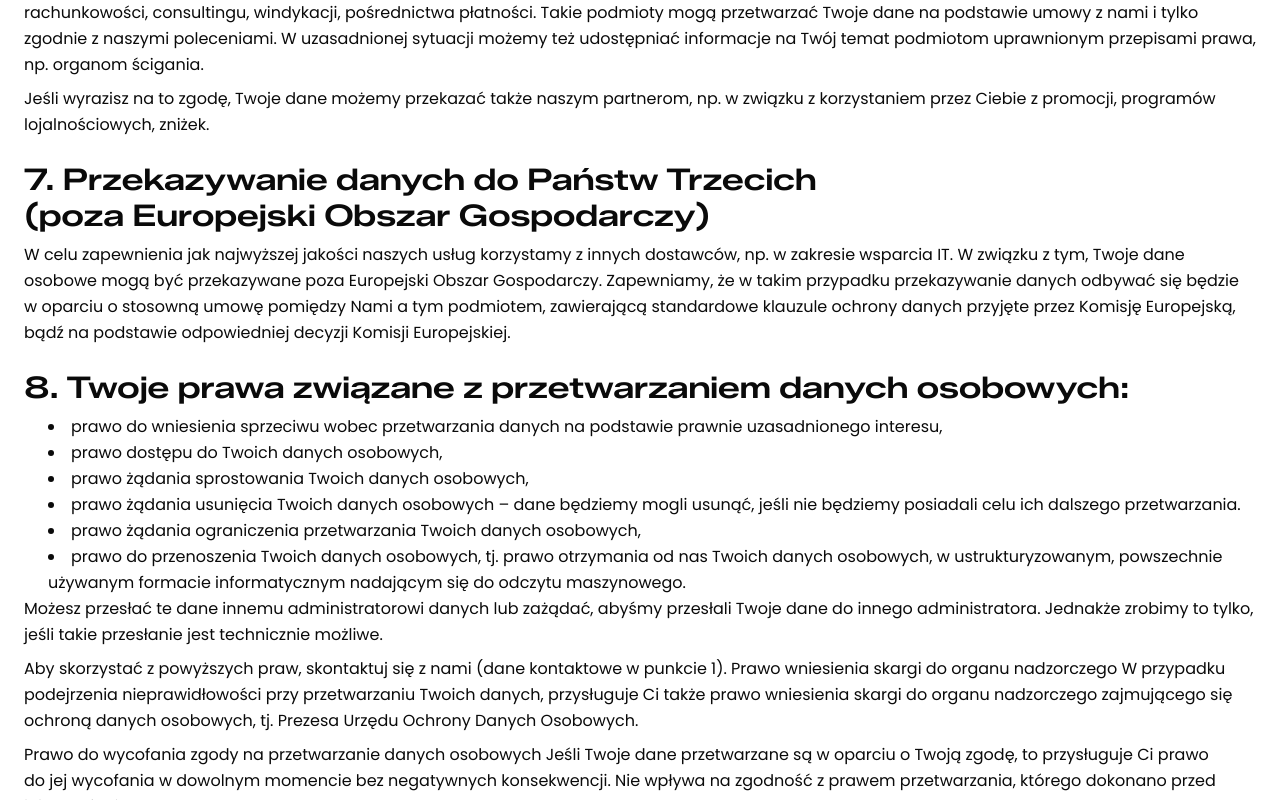
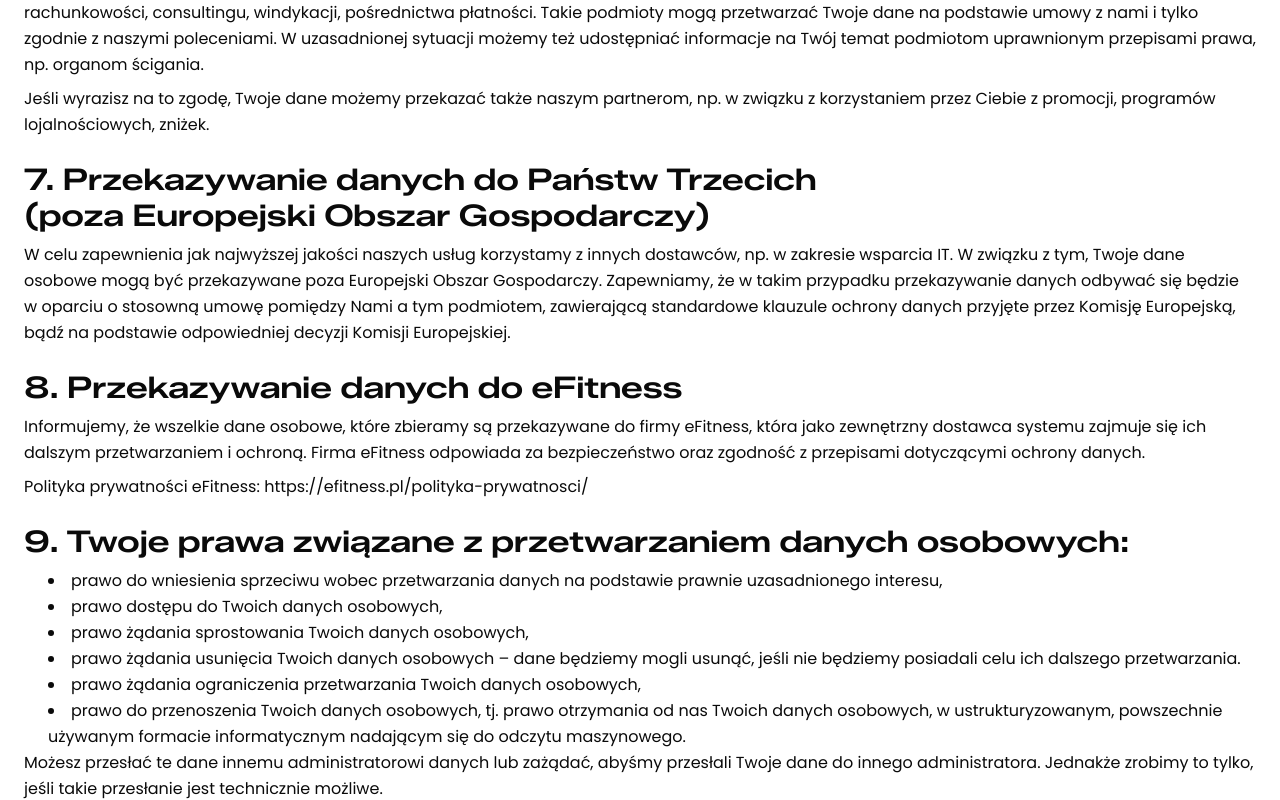
Before and after one commit to Szorcu/powerfit, a Next.js app: page /polityka-prywatnosci in a window 1280 px wide. Shown: the part 2000-2800 px from the top of the page. Built offline with nearby package versions, Linux system fonts and the light colour scheme.

Commit message:
Updated privacy policy

```diff
--- a/src/app/polityka-prywatnosci/consts/polityka-prywatnosci.md
+++ b/src/app/polityka-prywatnosci/consts/polityka-prywatnosci.md
@@ -99,7 +99,16 @@
 zawierającą standardowe klauzule ochrony danych przyjęte przez Komisję Europejską, bądź na
 podstawie odpowiedniej decyzji Komisji Europejskiej.
 
-## 8. Twoje prawa związane z przetwarzaniem danych osobowych:
+## 8. Przekazywanie danych do eFitness
+
+Informujemy, że wszelkie dane osobowe, które zbieramy są przekazywane do firmy eFitness,
+która jako zewnętrzny dostawca systemu zajmuje się ich dalszym przetwarzaniem i ochroną.
+Firma eFitness odpowiada za bezpieczeństwo oraz zgodność z przepisami dotyczącymi ochrony
+danych.
+
+Polityka prywatności eFitness: https://efitness.pl/polityka-prywatnosci/
+
+## 9. Twoje prawa związane z przetwarzaniem danych osobowych:
 
 - prawo do wniesienia sprzeciwu wobec przetwarzania danych na podstawie prawnie
   uzasadnionego interesu,
@@ -127,7 +136,7 @@
 bez negatywnych konsekwencji. Nie wpływa na zgodność z prawem przetwarzania, którego
 dokonano przed jej wycofaniem.
 
-## 9. Obowiązek podania danych
+## 10. Obowiązek podania danych
 
 Podanie danych potrzebnych do zawarcia z nami umowy jest dobrowolne, aczkolwiek
 niepodanie ich uniemożliwi zawarcie (w tym: realizację) umowy. Skorzystanie z aplikacji mobilnej,
--- a/src/app/polityka-prywatnosci/page.tsx
+++ b/src/app/polityka-prywatnosci/page.tsx
@@ -27,6 +27,16 @@
           <ReactMarkdown
             remarkPlugins={[remarkGfm]}
             rehypePlugins={[rehypeSanitize]}
+            components={{
+              a: ({ node, ...props }) => (
+                <a
+                  {...props}
+                  className="link"
+                  target="_blank"
+                  rel="noopener noreferrer"
+                />
+              ),
+            }}
           >
             {content}
           </ReactMarkdown>
```
Also changed, not shown: 1 other file (tests, documents, lock files or other folders).
